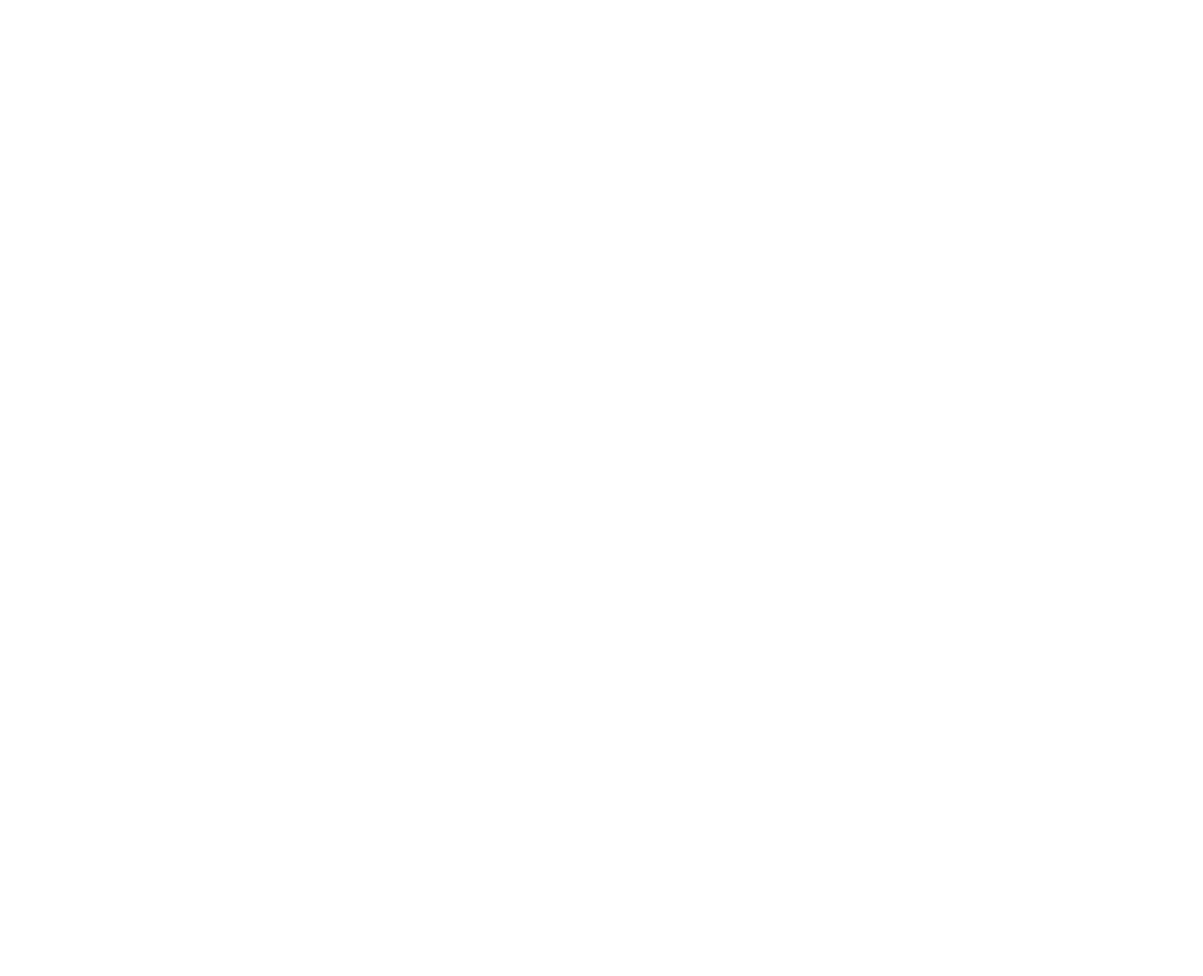
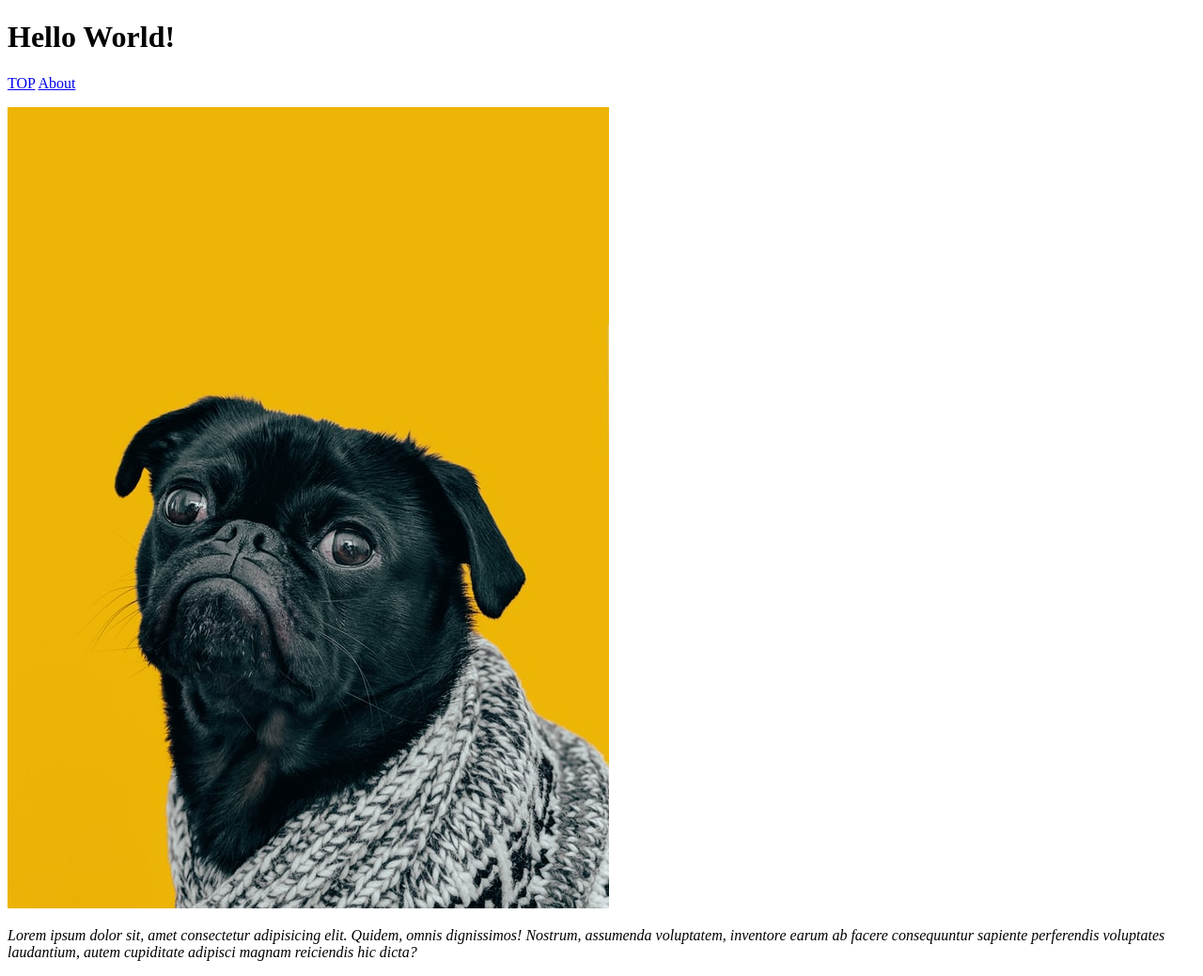
Before and after one commit to BovineDawn/odin-recipes, a plain HTML site: page index.html in a window 1280 px wide. Shown: the whole page at 94% size. Before the commit the page ends 800 px from the top, so only its background shows below. Drawn offline with Linux system fonts and the light colour scheme.

Commit message:
Updated test webpage

```diff
--- a/index.html
+++ b/index.html
@@ -1,12 +1,24 @@
 <!DOCTYPE html>
 <html lang="en">
+
 <head>
     <meta charset="UTF-8">
     <meta http-equiv="X-UA-Compatible" content="IE=edge">
     <meta name="viewport" content="width=device-width, initial-scale=1.0">
-    <title>Document</title>
+    <title>My first Webpage</title>
 </head>
+
 <body>
+    <h1>Hello World!</h1>
+    <!--This is just a test comment for this exercise-->
+    <a href="https://www.theodinproject.com/about">TOP</a>
+    <a href="./about.html">About</a>
+    <p><img src="./images/dog.jpeg" alt="The Odin Projet Logo"></p>
 
+    <p><em>Lorem ipsum dolor sit, amet consectetur adipisicing elit. Quidem, omnis dignissimos! Nostrum, assumenda
+            voluptatem, inventore earum ab facere consequuntur sapiente perferendis voluptates laudantium, autem
+            cupiditate
+            adipisci magnam reiciendis hic dicta?</em></p>
 </body>
+
 </html>
```
Also changed, not shown: about.html (added, +7 -0 lines), images/dog.jpeg (added).
